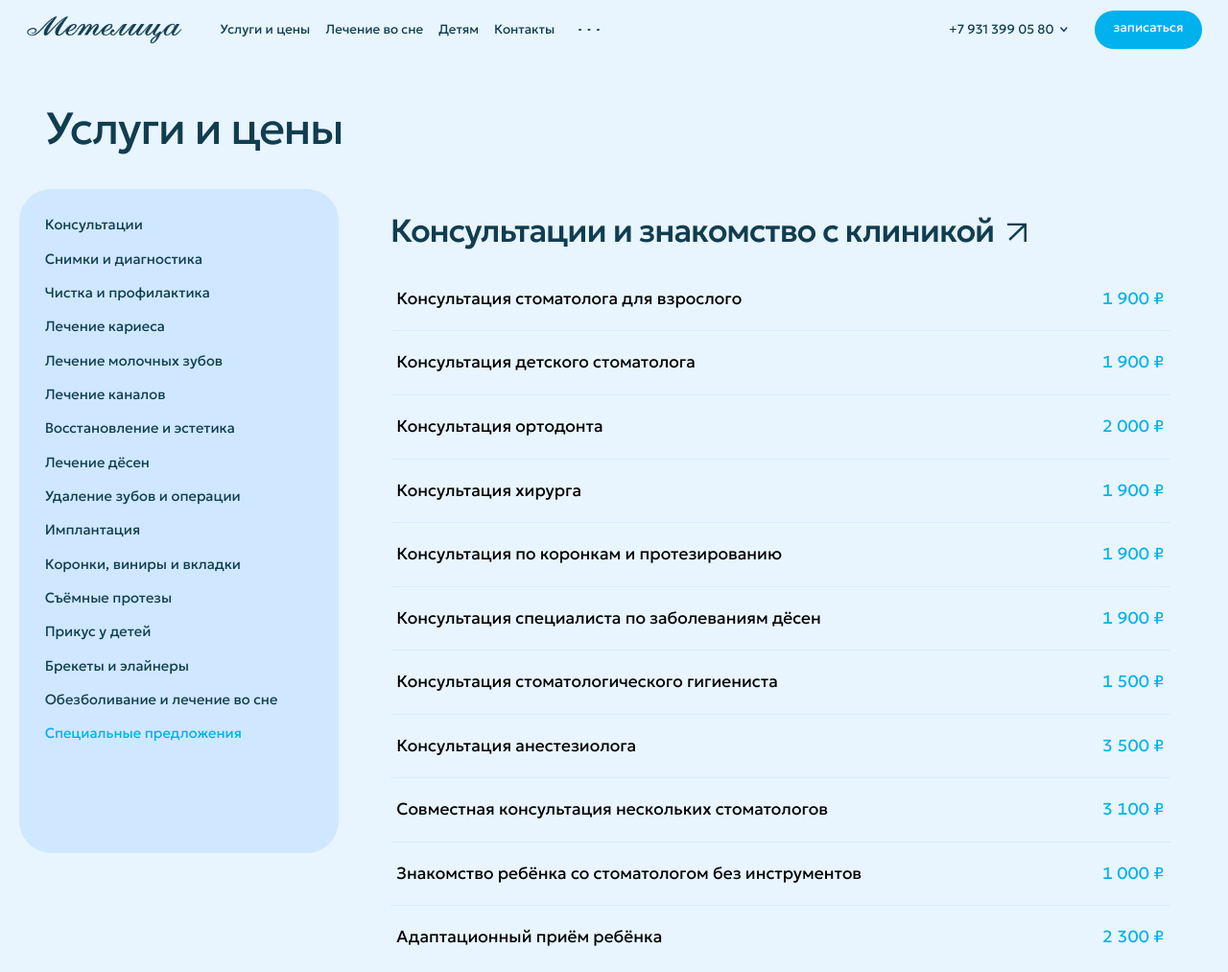
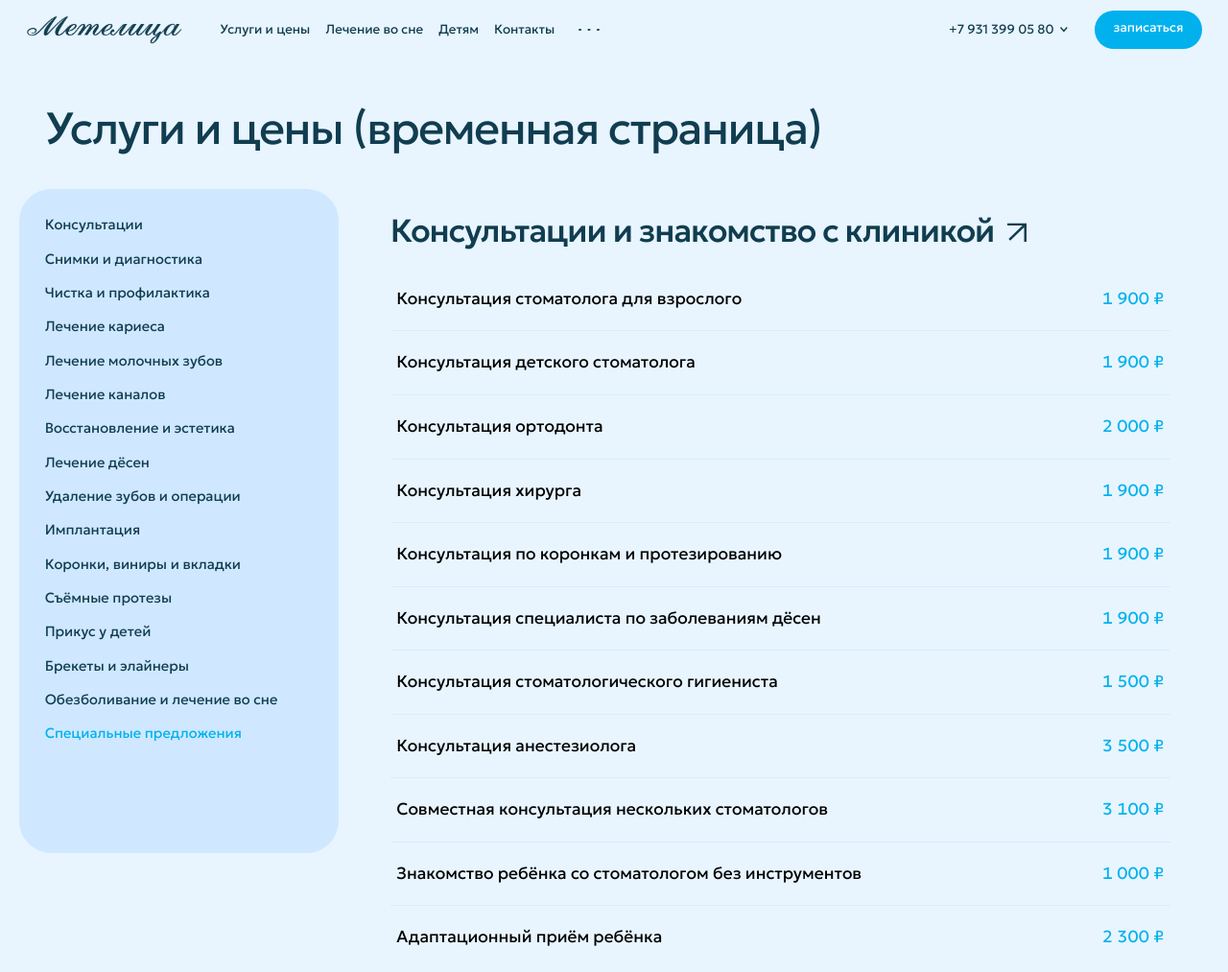
Before and after one commit to supovtim-byte/1, a website: page dist/uslugi-i-ceny.html in a window 1280 px wide. Shown: the top 1013 px of the page at 96% size. Drawn offline with Linux system fonts and the light colour scheme.

Commit message:
Mark the services and prices page as temporary

```diff
--- a/dist/uslugi-i-ceny.html
+++ b/dist/uslugi-i-ceny.html
@@ -72,7 +72,7 @@
   <main id="main">
     <div class="prices-heading section-shell" id="top">
       <a class="mobile-brand treatment-brand" href="index.html" aria-label="Метелица — на главную"><img src="assets/logo.png" alt="Метелица"></a>
-      <h1>Услуги и цены</h1>
+      <h1>Услуги и цены (временная страница)</h1>
     </div>
 
     <div class="treatment-layout prices-layout section-shell">
```
